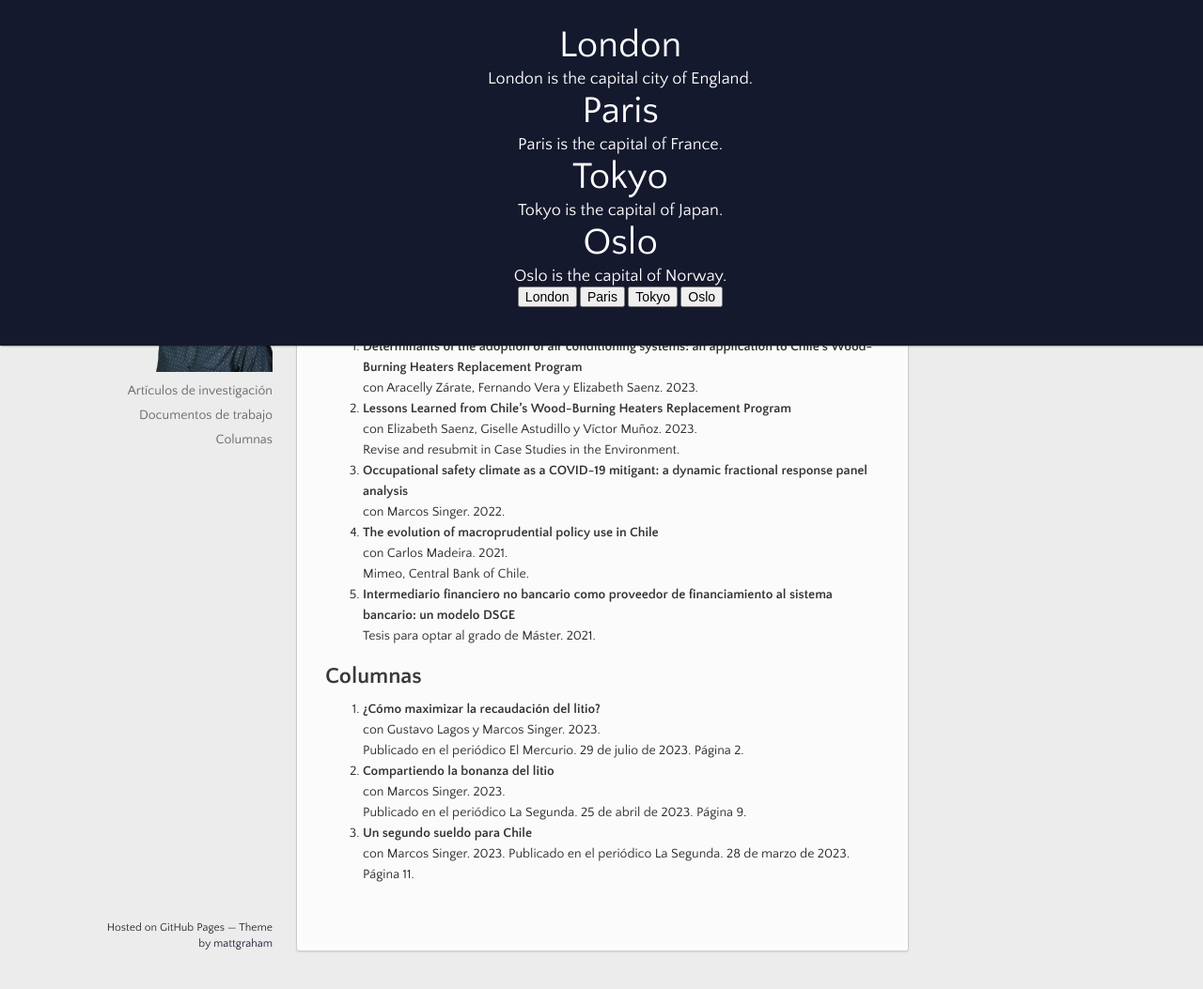
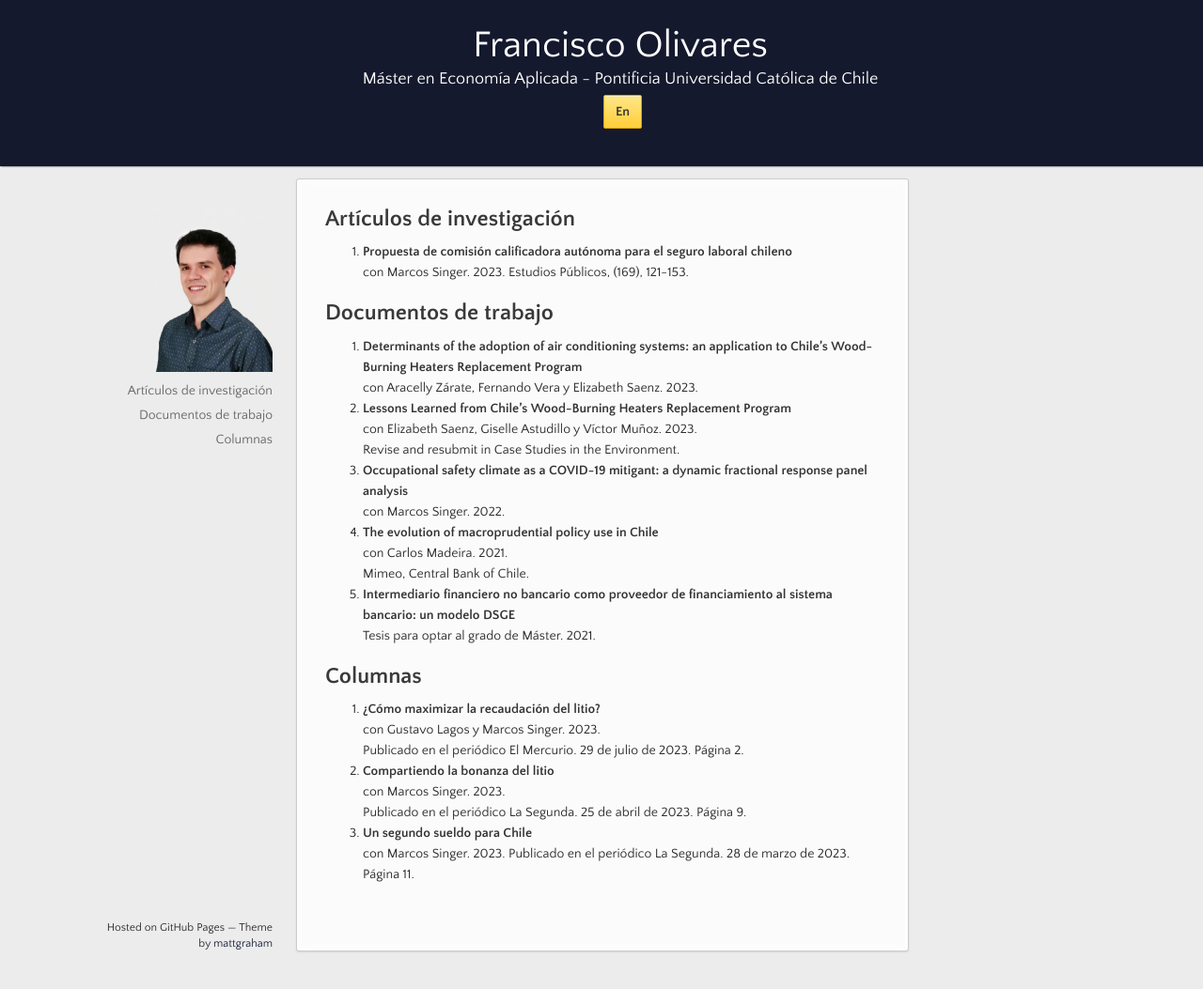
Before and after one commit to fco-olivares/fco-olivares.github.io, a Jekyll site: the page built from index.md, in a window 1280 px wide and 1053 px high. Shown: the whole window at 94% size. Built offline with Jekyll 4.4.1, drawn with Linux system fonts in a browser that asks for light colours; our own code applies the rules of GitHub Pages for plain Markdown files.

Commit message:
Update default.html

```diff
--- a/_layouts/default.html
+++ b/_layouts/default.html
@@ -18,30 +18,9 @@
   <body>
 
       <header>
-<div id="London" class="tabcontent">
-  <h1>London</h1>
-  <p>London is the capital city of England.</p>
-</div>
-
-<div id="Paris" class="tabcontent">
-  <h1>Paris</h1>
-  <p>Paris is the capital of France.</p>
-</div>
-
-<div id="Tokyo" class="tabcontent">
-  <h1>Tokyo</h1>
-  <p>Tokyo is the capital of Japan.</p>
-</div>
-
-<div id="Oslo" class="tabcontent">
-  <h1>Oslo</h1>
-  <p>Oslo is the capital of Norway.</p>
-</div>
-
-<button class="tablink" onclick="openCity('London', this, 'red')" id="defaultOpen">London</button>
-<button class="tablink" onclick="openCity('Paris', this, 'green')">Paris</button>
-<button class="tablink" onclick="openCity('Tokyo', this, 'blue')">Tokyo</button>
-<button class="tablink" onclick="openCity('Oslo', this, 'orange')">Oslo</button>
+	<h1>{{ site.title | default: site.github.repository_name }}</h1>
+        <p>{{ page.description | default: site.description | default: site.github.project_tagline }}</p>
+	<a href="{{ site.english }}" class="button fork"><strong>En</strong></a>
       </header>
 
     <div class="wrapper">
```
